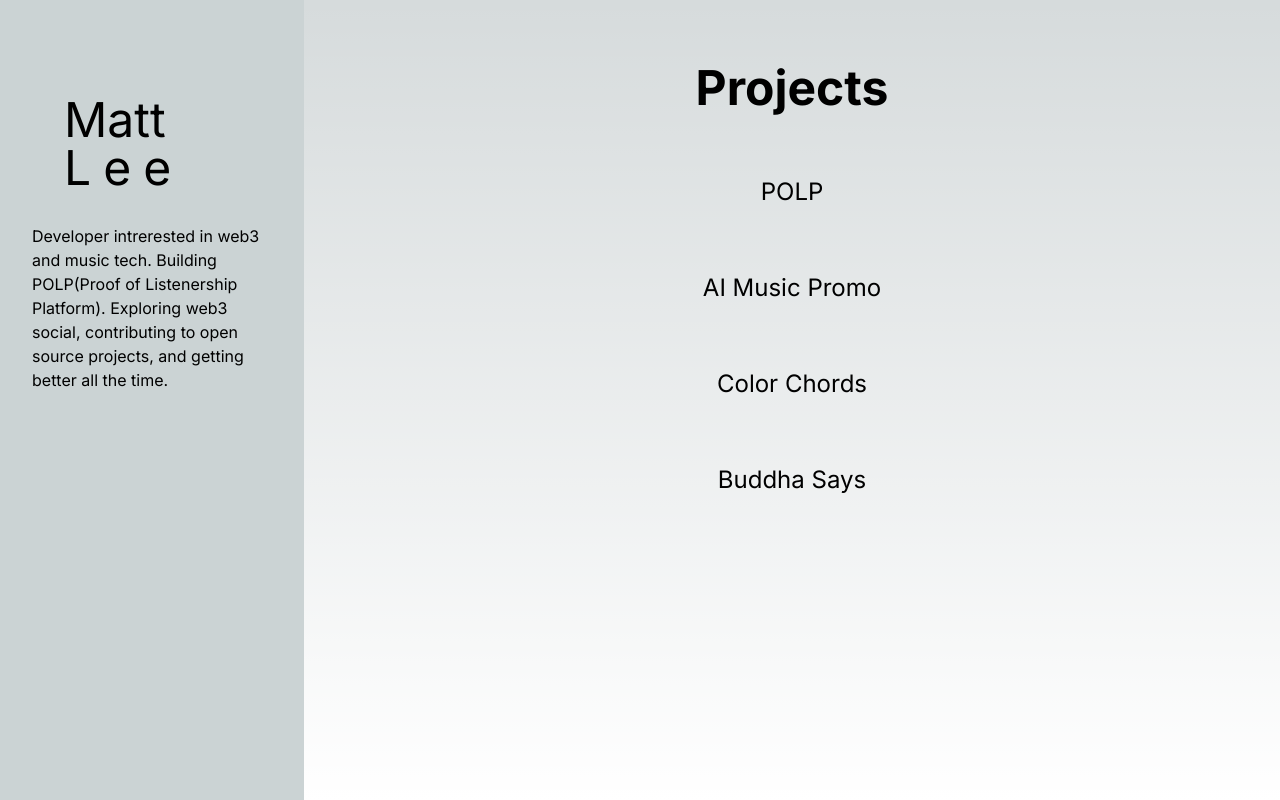
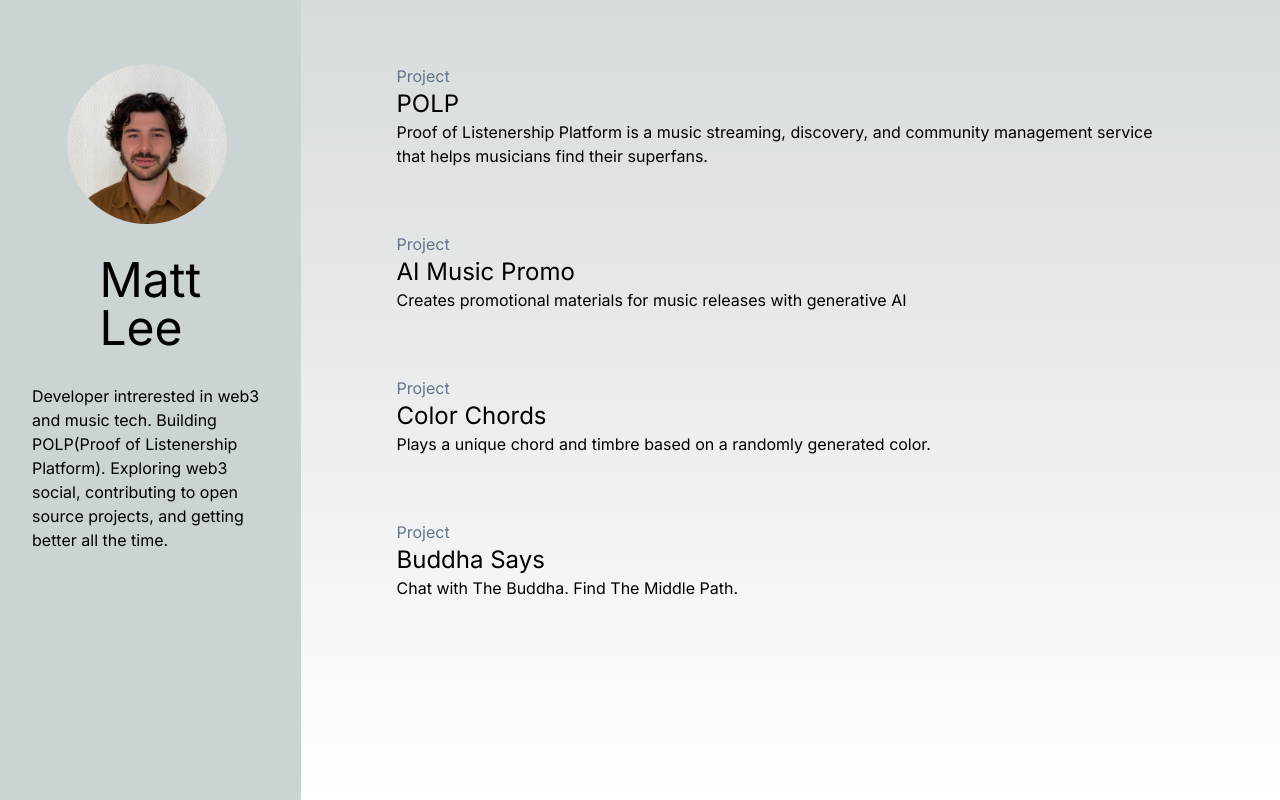
Before and after one commit to mattleesounds/portfolio3, a Next.js app: page / in a window 1280 px wide. Built offline with nearby package versions, Linux system fonts and the light colour scheme.

Commit message:
just building

```diff
--- a/src/app/page.tsx
+++ b/src/app/page.tsx
@@ -3,30 +3,70 @@ import Image from "next/image";
 export default function Home() {
   return (
     <main className="flex min-h-screen flex-col md:flex-row">
-      <div className="md:w-96 mt-0 bg-[#cbd3d4] pt-16 p-8">
-        <h1 className="text-5xl p-8 pb-0">Matt</h1>
-        <h1 className="text-5xl p-8 pt-0" style={{ letterSpacing: "12px" }}>
-          Lee
-        </h1>
+      <div className="md:w-96 mt-0 bg-[#cbd3d4] pt-16 p-8 flex flex-col items-center">
+        <div className="md:flex-col  ">
+          <Image
+            src="/LinkedInPFP.jpeg"
+            alt="Matt Lee"
+            width="160"
+            height="160"
+            className="rounded-full"
+          />
+          <div className="mx-auto w-max">
+            <h1 className="text-5xl p-8 text-left">
+              Matt <br /> Lee
+            </h1>
+          </div>
+        </div>
         <p>
           Developer intrerested in web3 and music tech. Building POLP(Proof of
           Listenership Platform). Exploring web3 social, contributing to open
           source projects, and getting better all the time.
         </p>
       </div>
-      <div className="flex-col text-center w-full justify-center p-8">
-        <h1 className="text-5xl font-bold p-8">Projects</h1>
+      <div className="flex-col md:px-16 w-full justify-center p-8">
         <div className="p-8">
-          <a className="text-2xl">POLP</a>
+          <h2 className="text-slate-500">Project</h2>
+          <a
+            className="text-2xl hover:text-blue-800"
+            href="https://www.polp.app/"
+          >
+            POLP
+          </a>
+          <p className=" text-left">
+            Proof of Listenership Platform is a music streaming, discovery, and
+            community management service that helps musicians find their
+            superfans.
+          </p>
         </div>
         <div className="p-8">
-          <a className="text-2xl">AI Music Promo</a>
+          <h2 className="text-slate-500">Project</h2>
+          <a
+            className="text-2xl hover:text-blue-800"
+            href="https://www.aimusicpromo.com/"
+          >
+            AI Music Promo
+          </a>
+          <p>
+            Creates promotional materials for music releases with generative AI
+          </p>
         </div>
         <div className="p-8">
-          <a className="text-2xl">Color Chords</a>
+          <h2 className="text-slate-500">Project</h2>
+          <a className="text-2xl hover:text-blue-800">Color Chords</a>
+          <p>
+            Plays a unique chord and timbre based on a randomly generated color.
+          </p>
         </div>
         <div className="p-8">
-          <a className="text-2xl">Buddha Says</a>
+          <h2 className="text-slate-500">Project</h2>
+          <a
+            className="text-2xl hover:text-blue-800"
+            href="https://buddhasays.vercel.app/"
+          >
+            Buddha Says
+          </a>
+          <p>Chat with The Buddha. Find The Middle Path.</p>
         </div>
       </div>
     </main>
```
Also changed, not shown: public/LinkedInPFP.jpeg (added).
